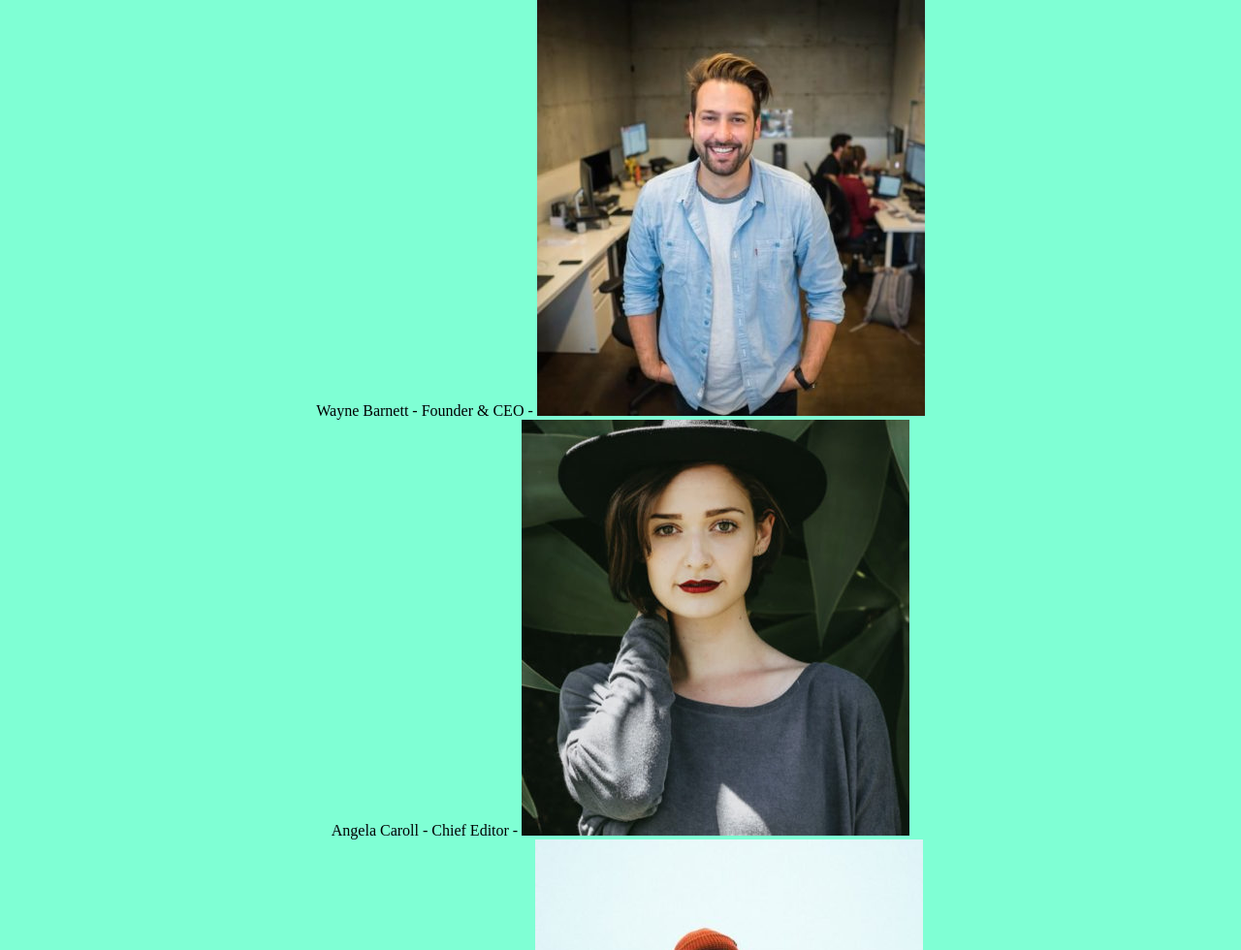
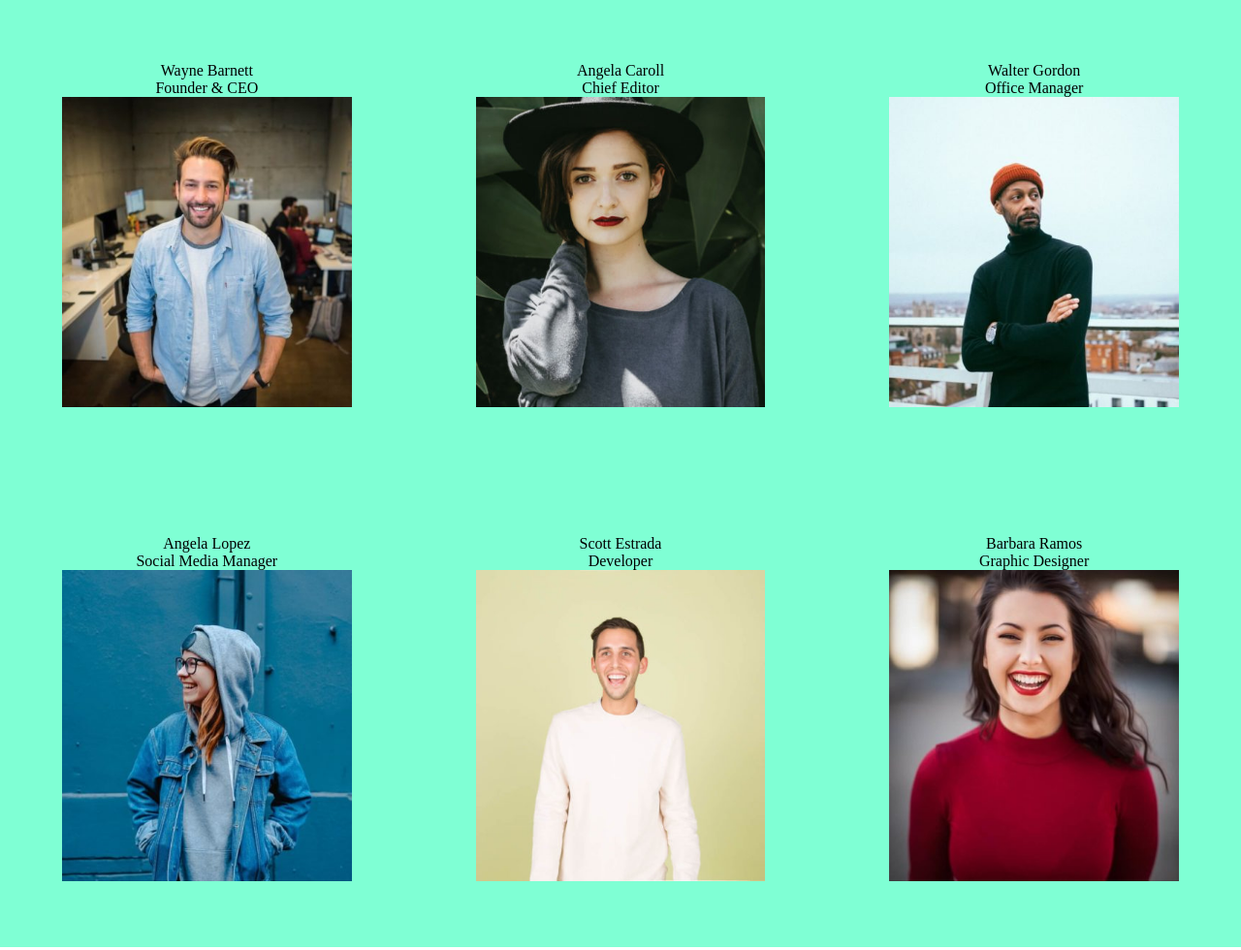
Before and after one commit to Denis-92/js-our-team, a plain HTML site: page index.html in a window 1280 px wide. Shown: the top 980 px of the page at 97% size. Drawn offline with Linux system fonts and the light colour scheme.

Commit message:
formattato team members nelle card

```diff
--- a/css/style.css
+++ b/css/style.css
@@ -4,7 +4,18 @@
     box-sizing: border-box;
 }
 
+img {
+    width: 100%;
+}
+
 #team-members {
     text-align: center;
     background-color: aquamarine;
+    display: flex;
+    flex-wrap: wrap;
 }
+
+.team-member-card {
+    width: calc(100% / 3);
+    padding: 5%;
+}
--- a/js/script.js
+++ b/js/script.js
@@ -79,13 +79,17 @@ const selectContainer = document.getElementById('team-members');
 
 for (let i = 0; i < teamMembers.length; i++) {
 
-    let putInContainer = document.createElement('p');
+    let putInContainer = document.createElement('div');
+    putInContainer.classList = 'team-member-card';
     putInContainer.innerHTML = [
-        teamMembers[i].nome + ' - ' +
-        teamMembers[i].ruolo + ' - <img src="img/' + //BONUS 1: Trasformare la stringa foto in una immagine effettiva
+        teamMembers[i].nome + '<p>' +
+        teamMembers[i].ruolo + '</p>' + '<img src="img/' + //BONUS 1: Trasformare la stringa foto in una immagine effettiva
         teamMembers[i].foto + '" alt="Picture team member" >'
     ];
 
     selectContainer.append(putInContainer);
 
 }
+
+// BONUS 2:
+// Organizzare i singoli membri in card/schede
```
